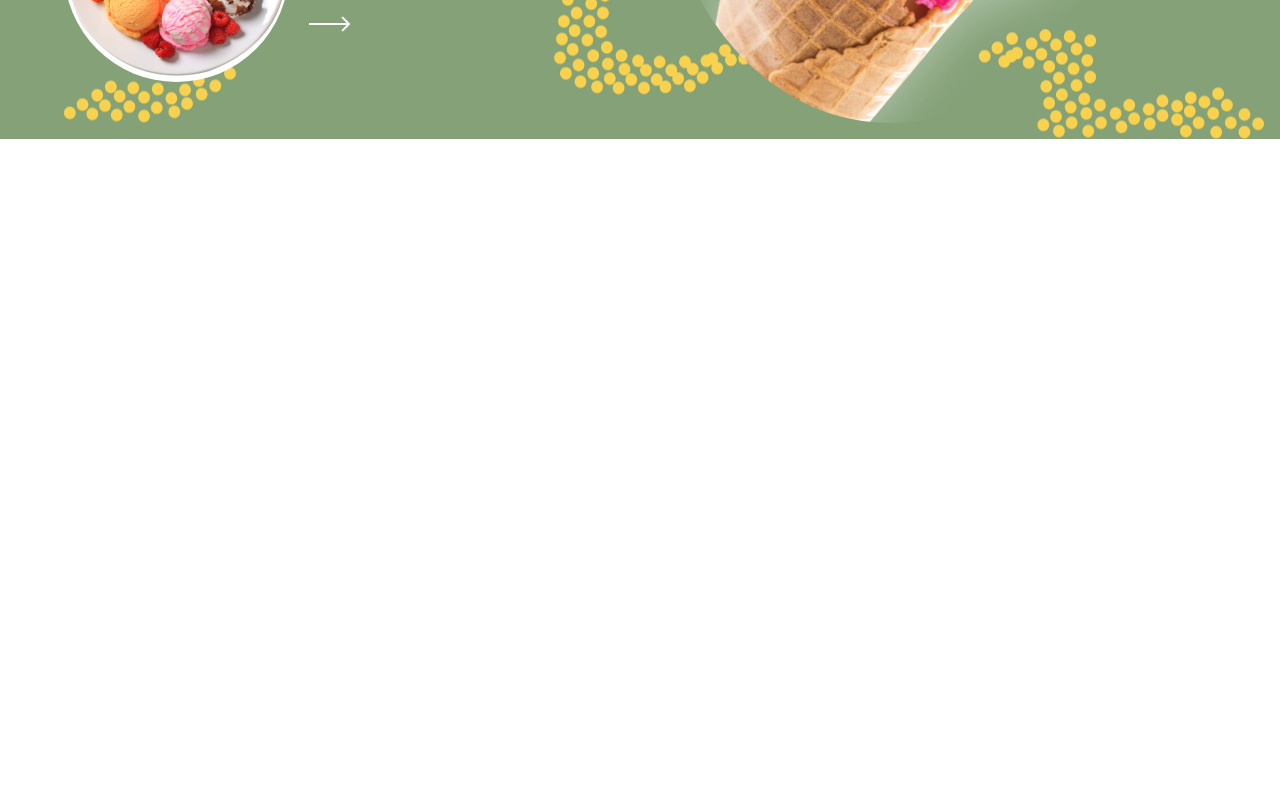
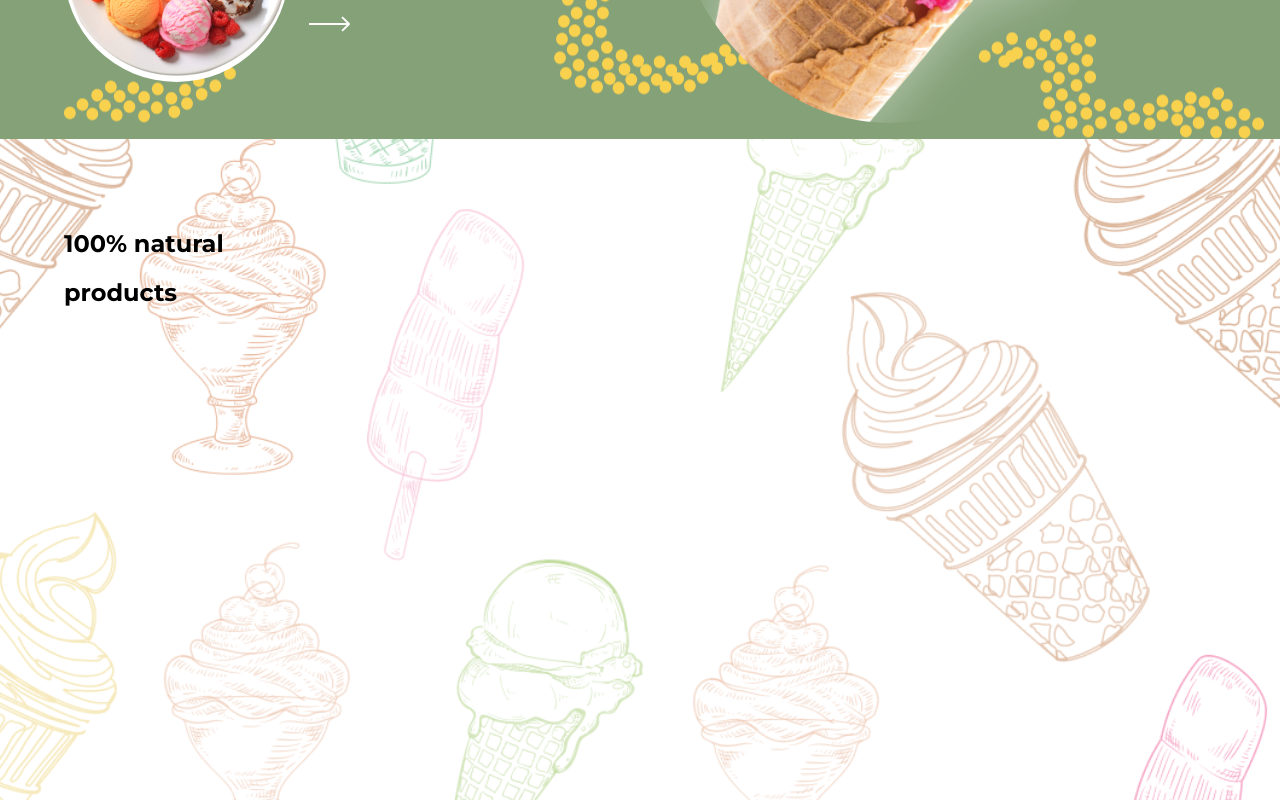
Before and after one commit to SergUserGit/new_vue_project, a Vue app in the folder my-first-project/: page / in a window 1280 px wide. Shown: the part 540-1340 px from the top of the page. Before the commit the page ends 800 px from the top, so only its background shows below. Built offline with nearby package versions, Linux system fonts and the light colour scheme; a web font is replaced by a local one.

Commit message:
add: natural title begin
add: natural title begin

```diff
--- a/my-first-project/src/App.vue
+++ b/my-first-project/src/App.vue
@@ -1,17 +1,20 @@
 <template>
   <Header />
   <Hero />
+  <Natural />
 </template>
 
 <script>
 import Header from "./components/icecream/Header.vue";
 import Hero from "./components/icecream/Hero.vue";
+import Natural from "./components/icecream/Natural.vue";
 
 export default {
   name: "App",
   components: {
     Header,
     Hero,
+    Natural,
   },
   data() {
     return {};
--- /dev/null
+++ b/my-first-project/src/components/icecream/Natural.vue
@@ -0,0 +1,27 @@
+<template>
+  <div class="natural">
+    <Container>
+      <NaturalTitles />
+    </Container>
+  </div>
+</template>
+
+<script>
+import Container from "./Container.vue";
+import NaturalTitles from "./NaturalTitles.vue";
+export default {
+  name: "Natural",
+  components: { Container, NaturalTitles },
+};
+</script>
+
+<style lang="scss" scoped>
+.natural {
+  height: 1242px;
+  background-position: center;
+  background-size: cover;
+  background-repeat: no-repeat;
+  background-image: url("./images/icenaturalfone.png");
+  padding-top: 70px;
+}
+</style>
--- /dev/null
+++ b/my-first-project/src/components/icecream/NaturalTitles.vue
@@ -0,0 +1,14 @@
+<template>
+  <div>
+    <h2>100% natural</h2>
+    <h2>products</h2>
+  </div>
+</template>
+
+<script>
+export default {
+  name: "NaturalTitles",
+};
+</script>
+
+<style lang="scss" scoped></style>
```
Also changed, not shown: my-first-project/src/components/icecream/images/icenaturalfone.png (added).
